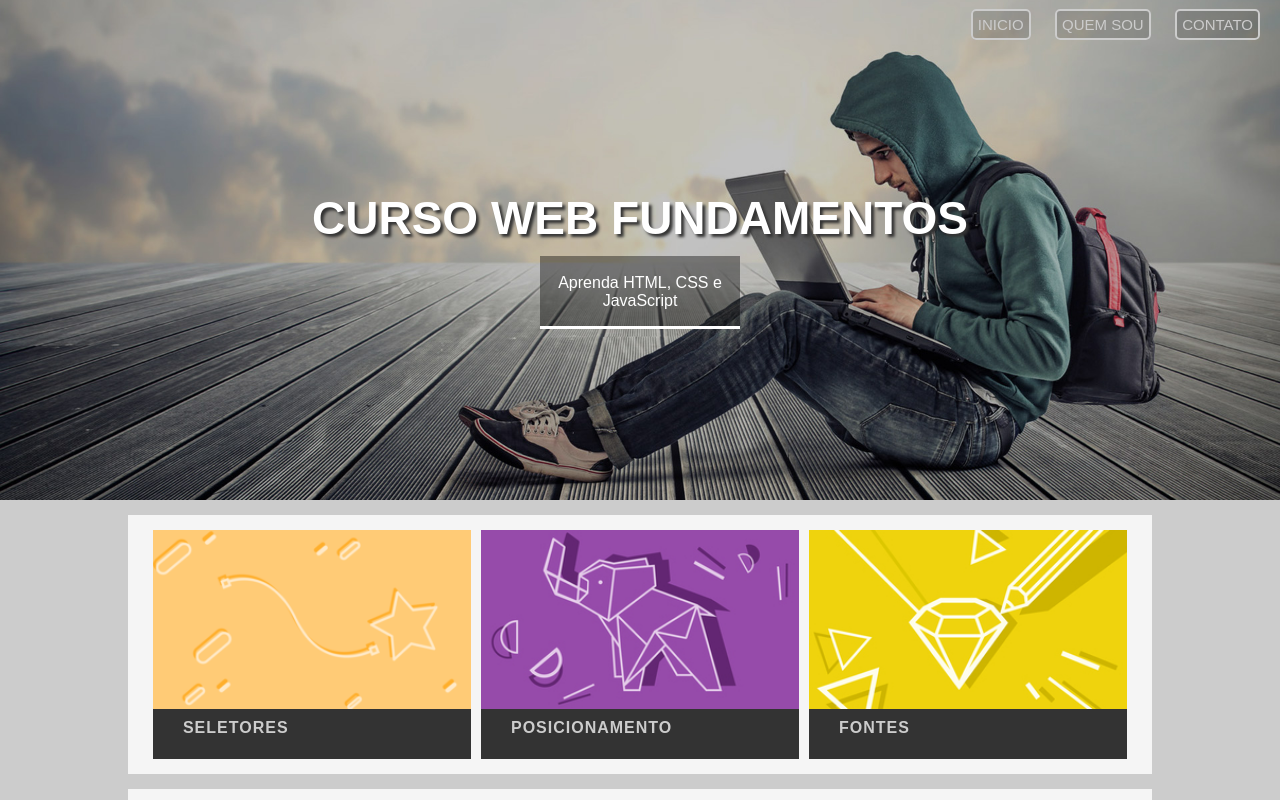
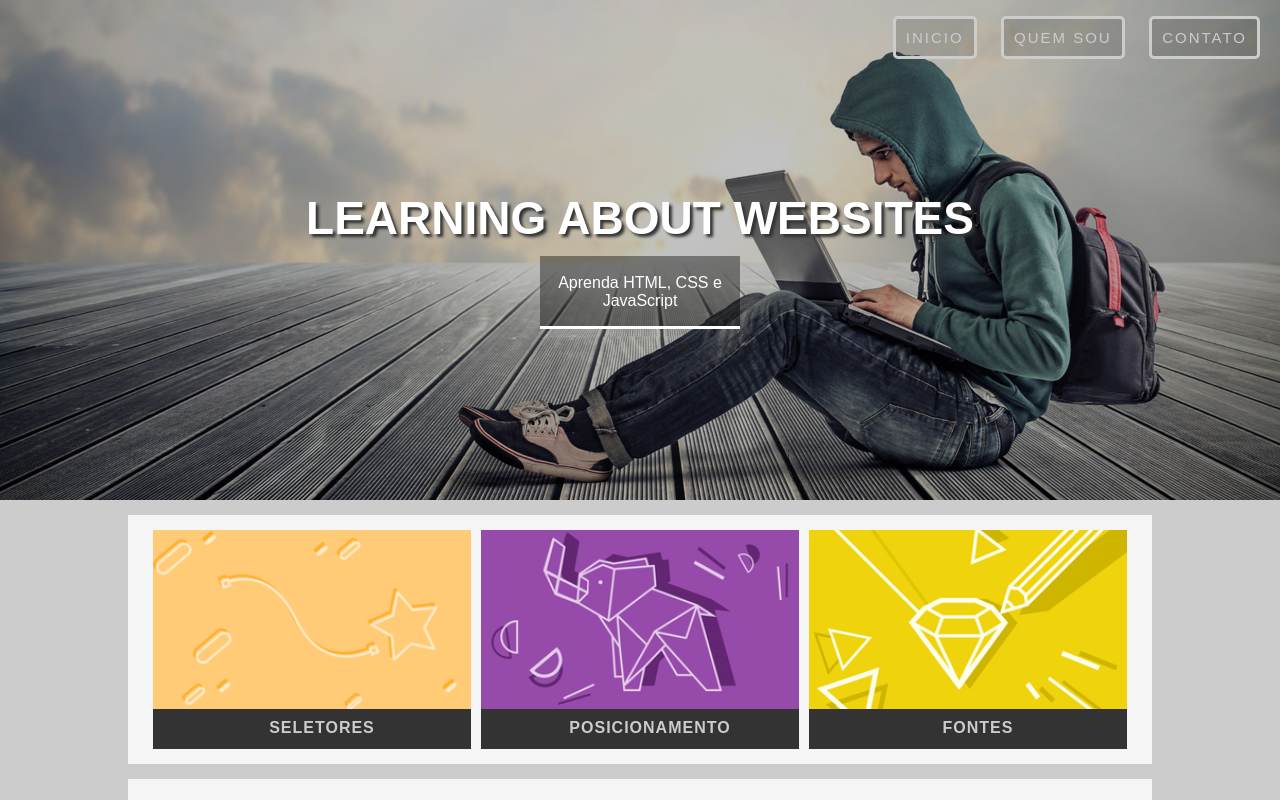
Before and after one commit to luislong0/sites, a plain HTML site: page ProjetoCSS/index.html in a window 1280 px wide. Shown: the top 800 px of the page. Drawn offline with Linux system fonts and the light colour scheme.

Commit message:
Projeto html
projeto html

```diff
--- a/ProjetoCSS/css/style.css
+++ b/ProjetoCSS/css/style.css
@@ -56,30 +56,35 @@ main {
 }
 
 .menu ul li {
-    display: inline;
+    display: inline-block;
     margin-left: 20px;
     font-size: 15px;
     position: relative;
     background-color: rgba(0, 0, 0, 0.15);
     border-style: solid;
-    border-width: 2px;
+    border-width: 3px;
     border-color: #ccc;
     border-radius: 5px;
-    padding: 5px;
+
 }
 
 
 
 .menu li a {
+    display: inline-block;
     text-decoration: none;
     text-transform: uppercase;
     font-weight: 200;
     color: #ccc;
+    padding: 10px;
+    letter-spacing: 2px;
+
 }
 
 .menu li a:hover {
-    color: rgb(19, 19, 19);
+    color: white;
     font-weight: 900;
+    background-color: rgba(0, 0, 0, 0.2);
     transition: all ease-out 0.4s;
 }
 
@@ -103,17 +108,25 @@ main {
     display: block;
 }
 
+.card:hover{
+    transition: all ease-out 0.4s;
+    box-shadow: 4px 4px 4px 4px rgba(0, 0, 0, 0.2);
+}
+
 .card p {
     background-color: #333;
     margin: 0;
     height: 40px;
-    position: relative;
-    display: solid;
-    padding: 10px 0 0px 10px;
+    width: 100%;
+    display: inline-block;
+    text-align: center;
+    padding: 10px 0 0 0;
     font-weight: 600;
     color: #ccc;
     letter-spacing: 1px;
     text-transform: uppercase;
+    box-sizing: border-box;
+
 }
 
 .content-section h2{
--- a/ProjetoCSS/index.html
+++ b/ProjetoCSS/index.html
@@ -21,7 +21,7 @@
                     </ul>
                 </nav>
                 <div class="hero-content">
-                    <h1>Curso Web Fundamentos</h1>
+                    <h1>learning about websites</h1>
                         <p><br>Aprenda HTML, CSS e JavaScript</p>
                 </div>
             </header>
```
